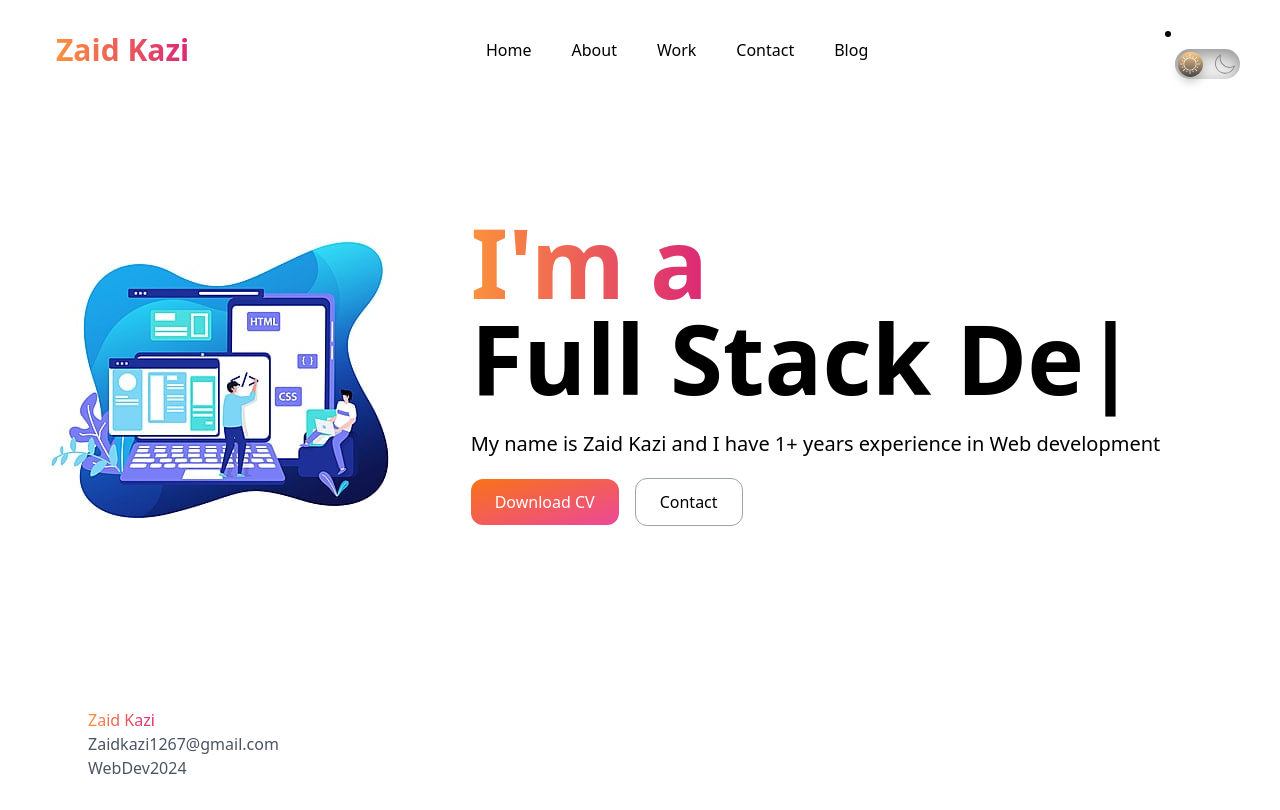
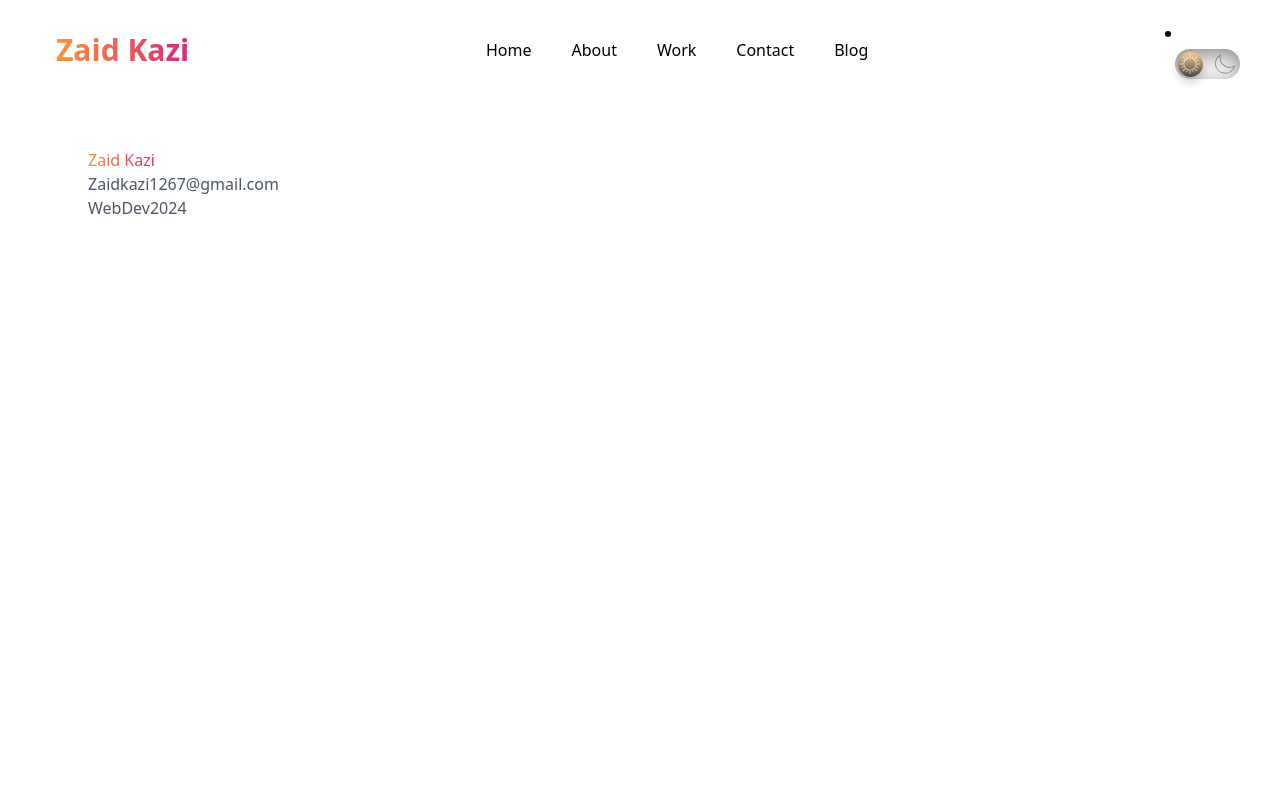
Before and after one commit to zaid187/Zaid-Portfolio, a React (Vite) app: page / in a window 1280 px wide. Built offline with nearby package versions, Linux system fonts and the light colour scheme.

Commit message:
added path

```diff
--- a/src/App.jsx
+++ b/src/App.jsx
@@ -18,7 +18,7 @@
       <div>
         <Navbar />
         <Routes>
-          <Route path="/" element={<Hero />} />
+          <Route path="/Home" element={<Hero />} />
           <Route path="/about" element={<About />} />
           <Route path="/skills" element={<Skills />} />
           <Route path="/work" element={<Work />} />
```
